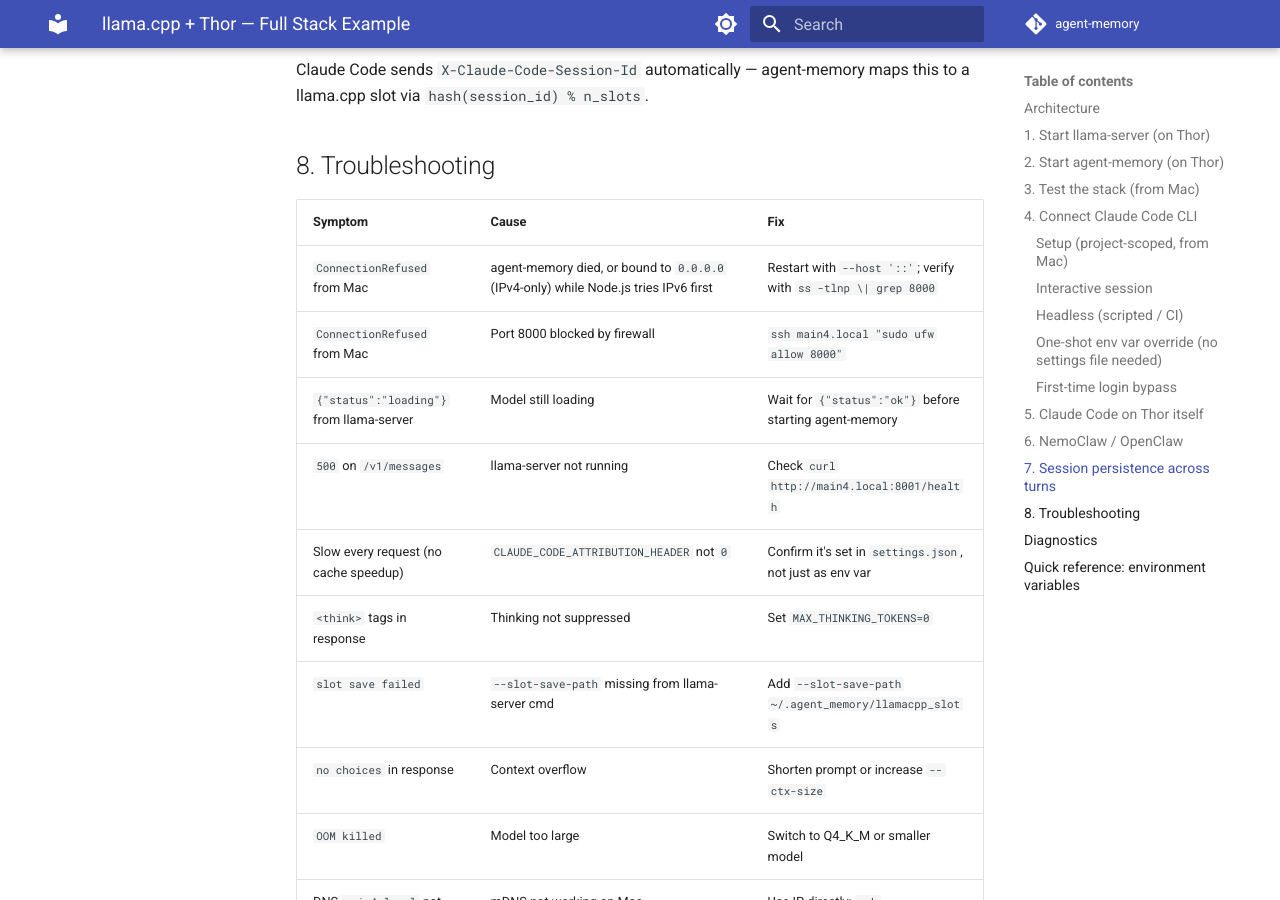
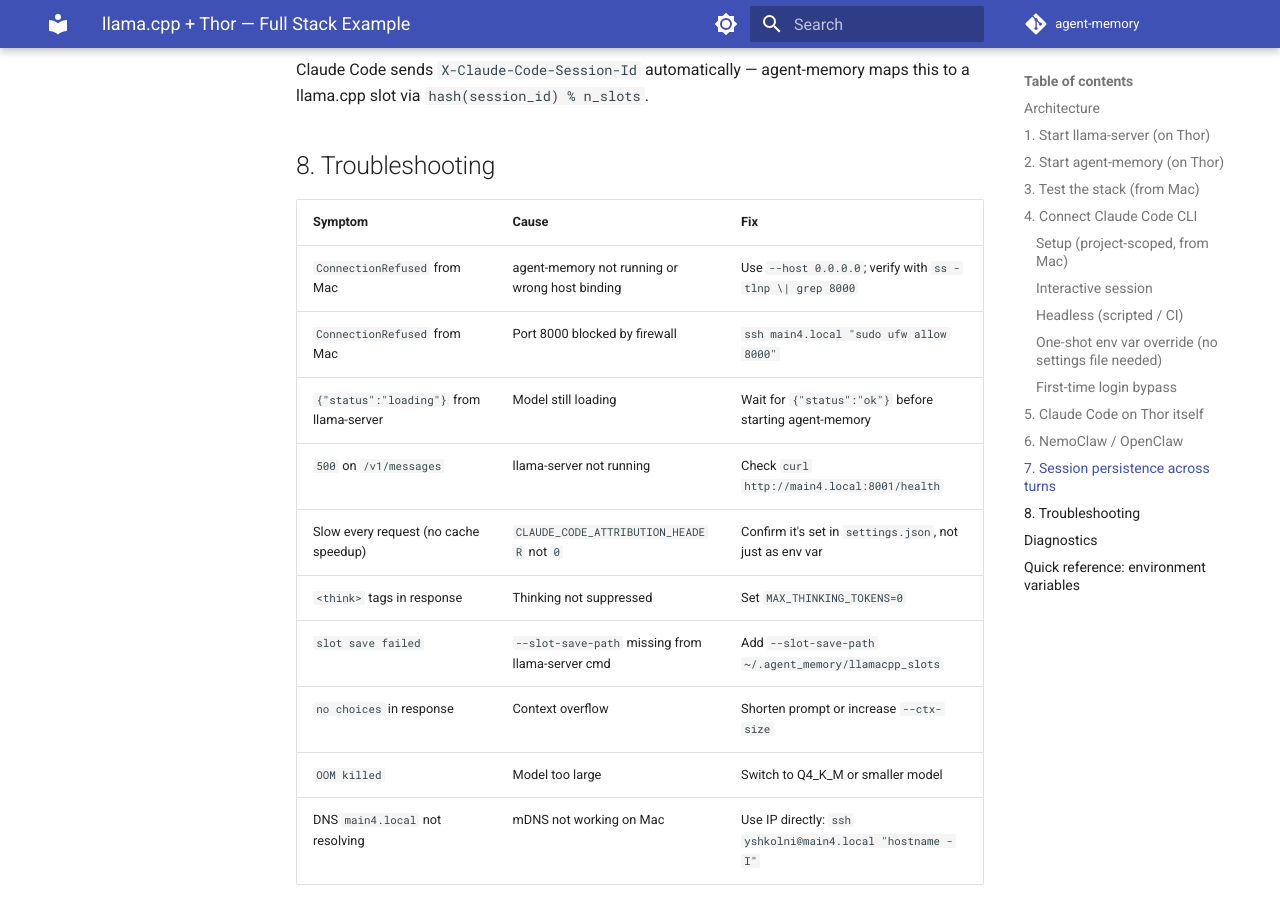
Before and after one commit to yshk-mxim/agent-memory, an MkDocs documentation site: the page built from docs/llamacpp_thor_example.md, in a window 1280 px wide and 900 px high, scrolled down 7356 px. Built offline with MkDocs 1.6.1 and Material for MkDocs 9.7.7, drawn with Linux system fonts in a browser that asks for light colours; comment, search, counter and statistics services are not loaded; the version menu is left out; some of the changed text lies outside the part shown.

Commit message:
fix: Use --host 0.0.0.0 for agent-memory; increase ctx to 262144 / 2 slots
Python/uvicorn ignores net.ipv6.bindv6only=0 — IPv4 connections from
Mac are refused when binding to '::'. Reverted to 0.0.0.0.

Context increased from 131072/4slots (32K/slot) to 262144/2slots (131K/slot)
to handle Claude Code system prompt (~23K) + large conversations without
exceeding the per-slot limit.

Co-Authored-By: Claude Sonnet 4.6 <noreply@anthropic.com>

```diff
--- a/docs/llamacpp_thor_example.md
+++ b/docs/llamacpp_thor_example.md
@@ -371,7 +371,7 @@ this to a llama.cpp slot via `hash(session_id) % n_slots`.
 
 | Symptom | Cause | Fix |
 |---------|-------|-----|
-| `ConnectionRefused` from Mac | agent-memory died, or bound to `0.0.0.0` (IPv4-only) while Node.js tries IPv6 first | Restart with `--host '::'`; verify with `ss -tlnp \| grep 8000` |
+| `ConnectionRefused` from Mac | agent-memory not running or wrong host binding | Use `--host 0.0.0.0`; verify with `ss -tlnp \| grep 8000` |
 | `ConnectionRefused` from Mac | Port 8000 blocked by firewall | `ssh main4.local "sudo ufw allow 8000"` |
 | `{"status":"loading"}` from llama-server | Model still loading | Wait for `{"status":"ok"}` before starting agent-memory |
 | `500` on `/v1/messages` | llama-server not running | Check `curl http://main4.local:8001/health` |
```
Also changed, not shown: other parts of docs/llamacpp_thor_example.md (+4 -4 lines), docs/privacy_enhanced_example.md (+3 -3 lines).
